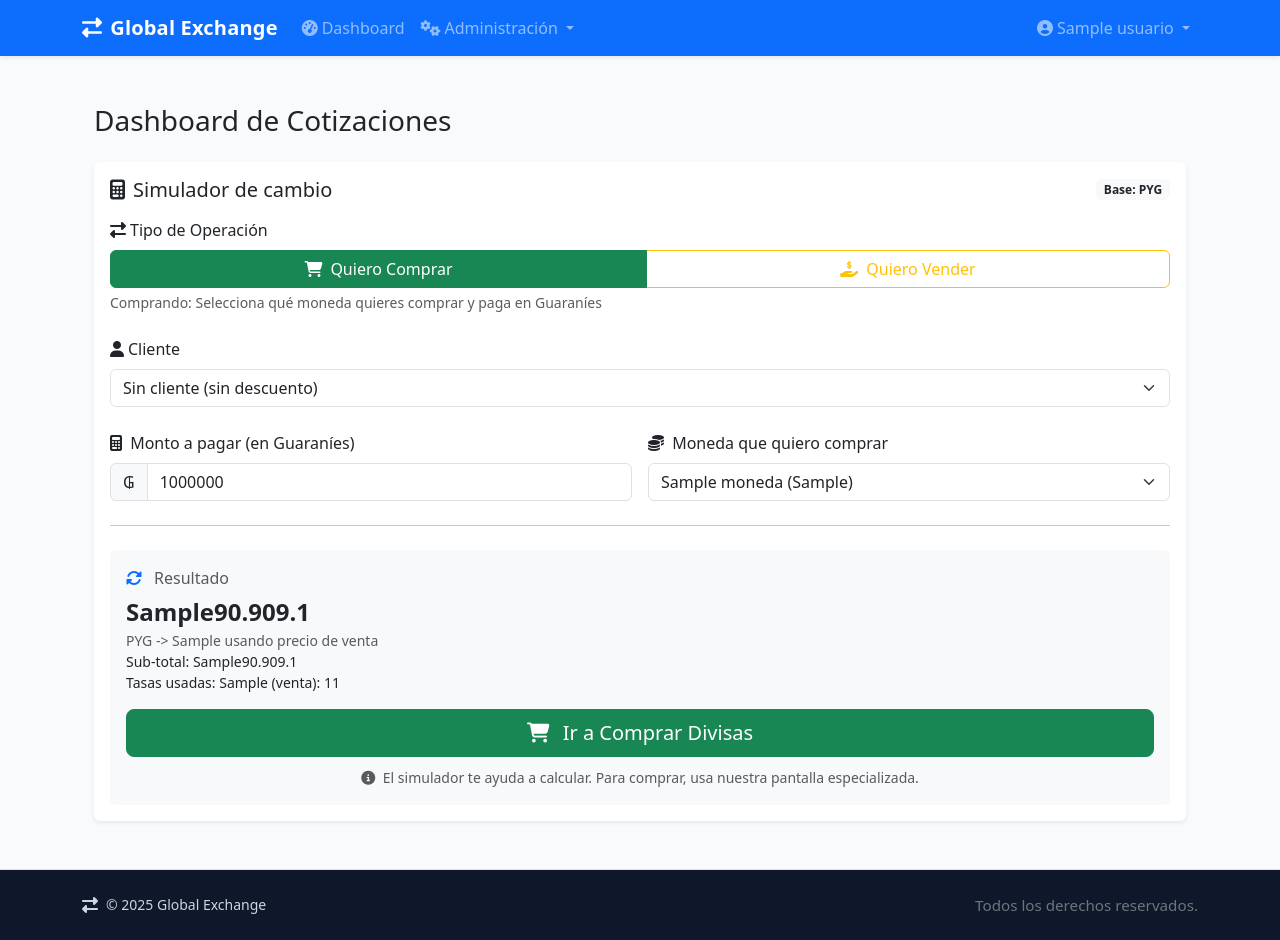
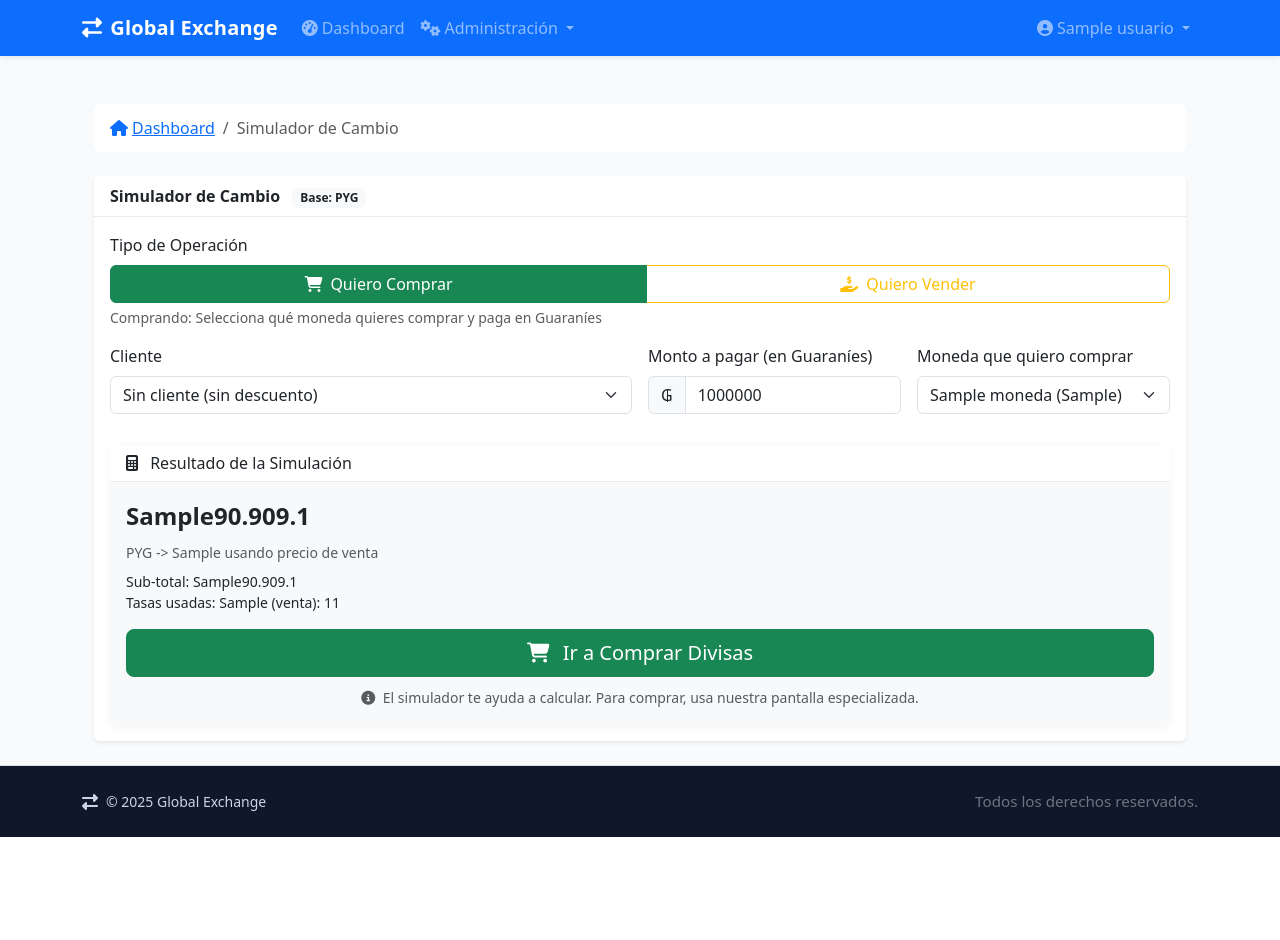
Before and after one commit to ingenieria-software-fpuna/global-exchange, a Django app: page /tasa-cambio/dashboard/ in a window 1280 px wide. After the commit the page ends 837 px from the top, so only its background shows below. Run offline with Django 5.2, Linux system fonts and the light colour scheme; a user stored in the database is signed in; tables that the repository leaves empty hold one stand-in row (values such as "Sample post").

Commit message:
GE-107: Equilibrio visual al simulador de cambios

```diff
--- a/tasa_cambio/templates/tasa_cambio/dashboard.html
+++ b/tasa_cambio/templates/tasa_cambio/dashboard.html
@@ -1,29 +1,28 @@
 {% extends "base.html" %}
 {% load moneda_extras %}
 
-{% block title %}Dashboard de Cotizaciones{% endblock %}
+{% block title %}{{ titulo }} - Simulador{% endblock %}
 
 {% block content %}
-<div class="container py-4">
-  <div class="d-flex justify-content-between align-items-center mb-4">
-    <h1 class="h3 mb-0">{{ titulo }}</h1>
+<div class="container mt-4">
+  <nav aria-label="breadcrumb" class="mb-4">
+    <ol class="breadcrumb">
+      <li class="breadcrumb-item"><a href="{% url 'auth:dashboard' %}"><i class="fas fa-home me-1"></i>Dashboard</a></li>
+      <li class="breadcrumb-item active" aria-current="page">{{ titulo }}</li>
+    </ol>
+  </nav>
+
+  <div class="card shadow-sm">
+    <div class="card-header">
+      <strong>{{ titulo }}</strong>
+      <span class="badge bg-light text-dark ms-2">Base: PYG</span>
     </div>
-
-
-  <!-- Simulador de Cambio -->
-  <div class="row g-4">
-    <div class="col-12">
-      <div class="card shadow-sm">
     <div class="card-body">
-          <div class="d-flex align-items-center justify-content-between mb-3">
-            <h5 class="card-title mb-0"><i class="fas fa-calculator me-2"></i>Simulador de cambio</h5>
-            <span class="badge bg-light text-dark">Base: PYG</span>
-          </div>
-
-          <!-- Selector de Tipo de Operación -->
-          <div class="row g-3 mb-4">
-            <div class="col-12">
-              <label class="form-label"><i class="fas fa-exchange-alt me-1"></i>Tipo de Operación</label>
+      <form novalidate>
+        <div class="row g-3">
+          <!-- Tipo de Operación -->
+          <div class="col-md-12">
+            <label class="form-label">Tipo de Operación</label>
             <div class="btn-group w-100" role="group" aria-label="Tipo de operación">
               <input type="radio" class="btn-check" name="tipoOperacion" id="operacionComprar" value="comprar" checked>
               <label class="btn btn-outline-success" for="operacionComprar">
@@ -38,12 +37,10 @@
               Comprando: Selecciona qué moneda quieres comprar y paga en Guaraníes
             </div>
           </div>
-          </div>
 
-          <!-- Selector de Cliente -->
-          <div class="row g-3 mb-4">
-            <div class="col-12">
-              <label class="form-label"><i class="fas fa-user me-1"></i>Cliente</label>
+          <!-- Cliente -->
+          <div class="col-md-6">
+            <label class="form-label">Cliente</label>
             <select id="cliente" class="form-select">
               <option value="">Sin cliente (sin descuento)</option>
               {% for c in clientes %}
@@ -53,13 +50,10 @@
               {% endfor %}
             </select>
           </div>
-          </div>
 
-          <!-- Configuración de la Operación -->
-          <div class="row g-3 mb-4">
-            <div class="col-12 col-md-6">
+          <!-- Monto -->
+          <div class="col-md-3">
             <label class="form-label" id="labelMonto">
-                <i class="fas fa-calculator me-1"></i>
               <span id="textoMonto">Monto a pagar (en Guaraníes)</span>
             </label>
             <div class="input-group">
@@ -67,9 +61,10 @@
               <input id="monto" type="number" class="form-control" placeholder="0" step="any" min="0" value="1000000">
             </div>
           </div>
-            <div class="col-12 col-md-6">
+
+          <!-- Moneda -->
+          <div class="col-md-3">
             <label class="form-label" id="labelMoneda">
-                <i class="fas fa-coins me-1"></i>
               <span id="textoMoneda">Moneda que quiero comprar</span>
             </label>
             <select id="monedaOperacion" class="form-select">
@@ -80,17 +75,19 @@
               {% endfor %}
             </select>
           </div>
+
+          <!-- Resultado -->
+          <div class="col-md-12">
+            <div id="resultado" class="card bg-light mt-3">
+              <div class="card-header">
+                <h6 class="mb-0">
+                  <i class="fas fa-calculator me-2"></i>
+                  Resultado de la Simulación
+                </h6>
               </div>
-
-          <hr class="my-4">
-
-          <div id="resultado" class="p-3 bg-light rounded">
-            <div class="d-flex align-items-center gap-2 mb-1">
-              <i class="fas fa-rotate me-1 text-primary"></i>
-              <span class="text-muted">Resultado</span>
-            </div>
-            <div class="fs-4 fw-bold" id="resultado_valor">—</div>
-            <div class="small text-muted" id="resultado_detalle">Selecciona monedas y monto para simular.</div>
+              <div class="card-body">
+                <div class="fs-4 fw-bold mb-2" id="resultado_valor">—</div>
+                <div class="small text-muted mb-2" id="resultado_detalle">Selecciona monedas y monto para simular.</div>
                 <div class="small" id="resultado_subtotal"></div>
                 <div class="small text-danger" id="resultado_comision"></div>
                 <div class="small" id="resultado_tasas"></div>
@@ -127,10 +124,13 @@
             </div>
           </div>
         </div>
-
+      </form>
     </div>
   </div>
+</div>
+{% endblock %}
 
+{% block extra_js %}
 <script type="application/json" id="monedas-data">{% for m in monedas %}{"codigo": "{{ m.codigo }}", "nombre": "{{ m.nombre|escapejs }}"}{% if not forloop.last %},{% endif %}{% endfor %}</script>
 <script>
   (function() {
@@ -395,5 +395,4 @@
     simulate();
   })();
 </script>
-
 {% endblock %}
--- a/tasa_cambio/views.py
+++ b/tasa_cambio/views.py
@@ -183,7 +183,7 @@ def dashboard_tasacambio(request):
     ).select_related('tipo_cliente').order_by('nombre_comercial')
 
     context = {
-        'titulo': 'Dashboard de Cotizaciones',
+        'titulo': 'Simulador de Cambio',
         'total_cotizaciones': TasaCambio.objects.count(),
         'cotizaciones_activas': TasaCambio.objects.filter(es_activa=True).count(),
         'cotizaciones_inactivas': TasaCambio.objects.filter(es_activa=False).count(),
```
Lines whose indentation alone changed are shown as unchanged.
